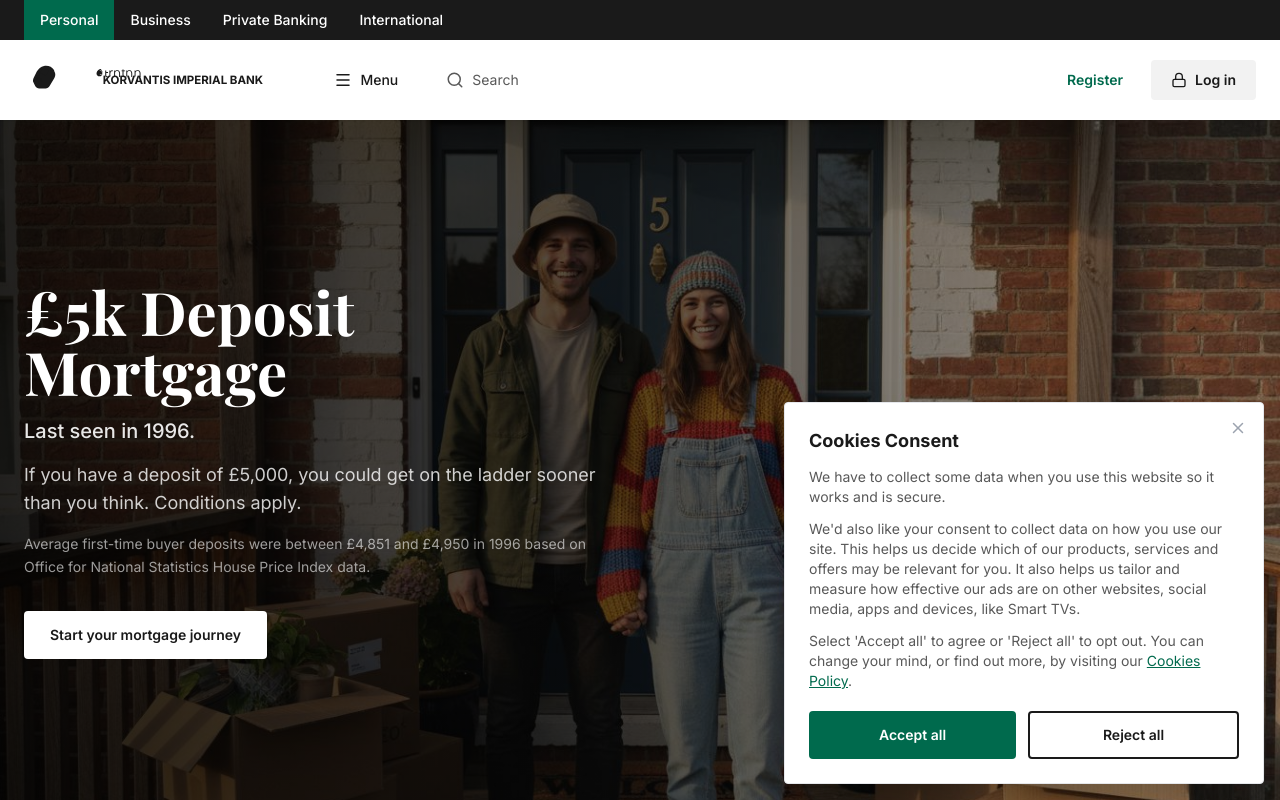
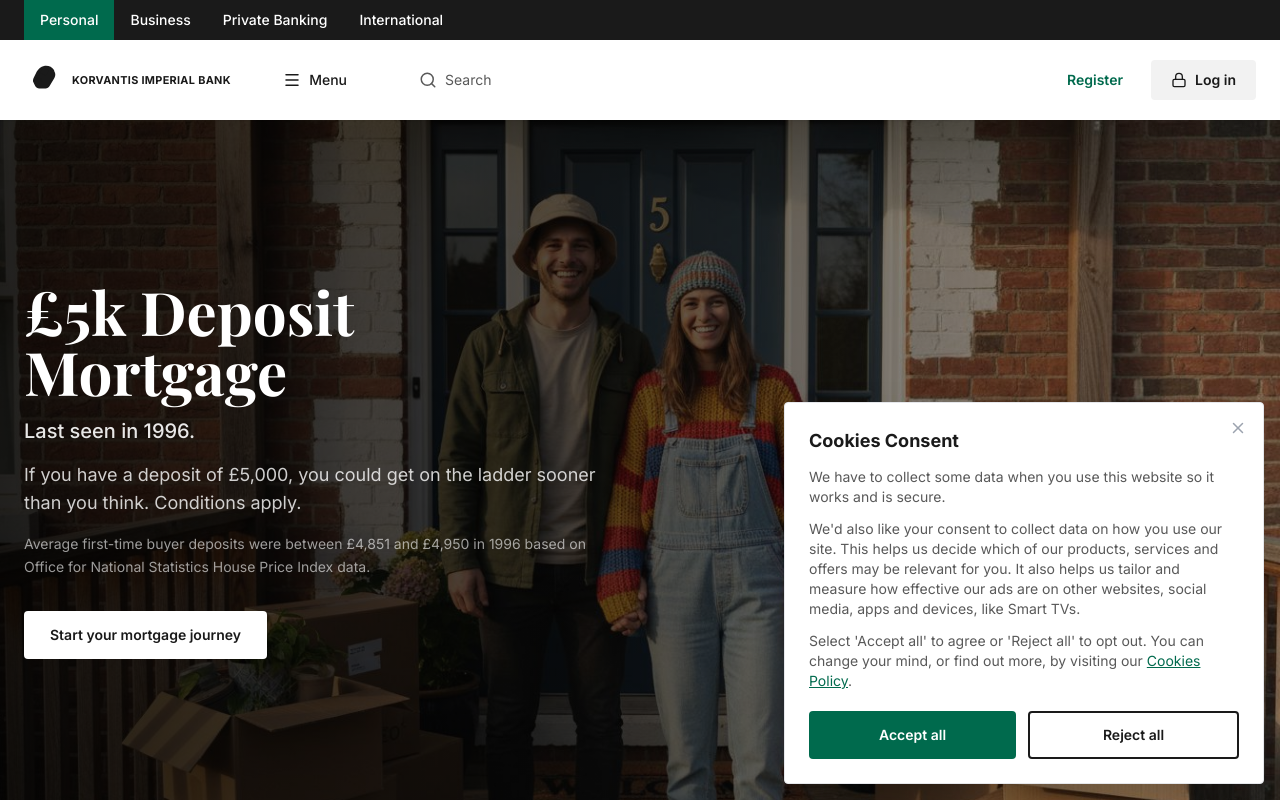
Before and after one commit to samuellucky2424-afk/the-cloned-, a React (Vite) app in the folder app/: page / in a window 1280 px wide. Shown: the top 800 px of the page. Built offline with nearby package versions, Linux system fonts and the light colour scheme; no server answers.

Commit message:
style: remove overlapping cursive vector paths from Logo

```diff
--- a/app/src/components/Logo.tsx
+++ b/app/src/components/Logo.tsx
@@ -7,21 +7,21 @@ export default function Logo({ className = '', color = '#1A1A1A' }: LogoProps) {
   return (
     <svg
       className={className}
-      viewBox="0 0 360 50"
+      viewBox="0 0 280 50"
       fill="none"
       xmlns="http://www.w3.org/2000/svg"
     >
-      <g fill={color}>
-        <path d="M45 8c-1.5 0-2.8.5-3.8 1.3C40 10.3 39.2 11.5 38.7 13c-.2.6-.3 1.2-.3 1.9 0 .6.1 1.2.3 1.8.2.5.5 1 .9 1.4.4.4.9.7 1.4.9.6.2 1.2.3 1.9.3.7 0 1.3-.1 1.9-.3.5-.2 1-.5 1.4-.9.4-.4.7-.9.9-1.4.2-.6.3-1.2.3-1.8 0-.7-.1-1.3-.3-1.9-.2-.5-.5-1-.9-1.4-.4-.4-.9-.7-1.4-.9C46.3 8.1 45.7 8 45 8zm0 8.5c-.4 0-.8-.1-1.1-.2-.3-.2-.6-.4-.8-.7-.2-.3-.4-.7-.5-1.1-.1-.4-.2-.9-.2-1.4 0-.5.1-1 .2-1.4.1-.4.3-.8.5-1.1.2-.3.5-.5.8-.7.3-.2.7-.2 1.1-.2.4 0 .8.1 1.1.2.3.2.6.4.8.7.2.3.4.7.5 1.1.1.4.2.9.2 1.4 0 .5-.1 1-.2 1.4-.1.4-.3.8-.5 1.1-.2.3-.5.5-.8.7-.3.1-.7.2-1.1.2z" />
-        <path d="M42.5 12.5c-.5.3-.9.7-1.2 1.2-.3.5-.5 1.1-.6 1.8h5.6c-.1-.7-.3-1.3-.6-1.8-.3-.5-.7-.9-1.2-1.2-.5-.3-1-.4-1.6-.4-.5 0-1 .1-1.5.4h.1zm1.5-2.5c-1 0-1.9.2-2.7.7-.8.5-1.4 1.1-1.8 2-.4.8-.6 1.8-.6 2.8h8.4c0-1-.2-2-.6-2.8-.4-.8-1-1.5-1.8-2-.8-.5-1.7-.7-2.7-.7h-.2z" />
-        <path d="M52 10h1.5v2.5h2.8V14h-2.8v3.5c0 .4.1.7.2 1 .1.2.3.4.5.5.2.1.5.2.8.2.3 0 .5 0 .8-.1v1.3c-.4.1-.8.2-1.2.2-.6 0-1.1-.1-1.5-.3-.4-.2-.7-.5-.9-.9-.2-.4-.3-.9-.3-1.5V10H52z" />
-        <path d="M58.5 10h1.5v2c.3-.7.7-1.3 1.3-1.7.6-.4 1.3-.6 2.1-.6.1 0 .2 0 .3.1v1.6c-.2 0-.4-.1-.6-.1-.7 0-1.3.2-1.8.6-.5.4-.9 1-1.1 1.7-.2.7-.3 1.5-.3 2.4v3.5h-1.5V10h.1z" />
-        <path d="M65.5 10h1.5v1.5c.4-.5.9-1 1.5-1.3.6-.3 1.3-.5 2-.5.9 0 1.7.2 2.4.6.7.4 1.2 1 1.6 1.7.4.7.6 1.6.6 2.5v6h-1.5v-5.8c0-.7-.1-1.4-.4-1.9-.2-.5-.6-1-1.1-1.3-.5-.3-1-.5-1.7-.5-.6 0-1.1.1-1.6.4-.5.3-.8.7-1.1 1.2-.3.5-.4 1.1-.4 1.8v5.1h-1.5V10h-.3z" />
-        <path d="M79 8.5h1.5V10h2.5v1.3h-2.5v5.8c0 .4.1.7.2 1 .1.2.3.4.5.5.2.1.5.2.8.2.2 0 .4 0 .7-.1v1.3c-.3.1-.7.2-1.1.2-.6 0-1.1-.1-1.5-.3-.4-.2-.7-.5-.9-.9-.2-.4-.3-.9-.3-1.5v-6h-1.5V10h1.5V8.5h.1z" />
-        <path d="M84.5 10h1.5v1.5c.4-.5.9-1 1.5-1.3.6-.3 1.3-.5 2-.5.9 0 1.7.2 2.4.6.7.4 1.2 1 1.6 1.7.4.7.6 1.6.6 2.5v6h-1.5v-5.8c0-.7-.1-1.4-.4-1.9-.2-.5-.6-1-1.1-1.3-.5-.3-1-.5-1.7-.5-.6 0-1.1.1-1.6.4-.5.3-.8.7-1.1 1.2-.3.5-.4 1.1-.4 1.8v5.1h-1.5V10h-.3z" />
-        <path d="M97.5 10h1.5v1.5c.4-.5.9-1 1.5-1.3.6-.3 1.3-.5 2-.5.9 0 1.7.2 2.4.6.7.4 1.2 1 1.6 1.7.4.7.6 1.6.6 2.5v6h-1.5v-5.8c0-.7-.1-1.4-.4-1.9-.2-.5-.6-1-1.1-1.3-.5-.3-1-.5-1.7-.5-.6 0-1.1.1-1.6.4-.5.3-.8.7-1.1 1.2-.3.5-.4 1.1-.4 1.8v5.1h-1.5V10h-.3z" />
-      </g>
-      <text x="48" y="31" fill={color} fontFamily="Inter, sans-serif" fontSize="18" fontWeight="700">KORVANTIS IMPERIAL BANK</text>
+      <text
+        x="0"
+        y="32"
+        fill={color}
+        fontFamily="Inter, sans-serif"
+        fontSize="17"
+        fontWeight="700"
+        letterSpacing="0.5"
+      >
+        KORVANTIS IMPERIAL BANK
+      </text>
     </svg>
-  )
+  );
 }
```
